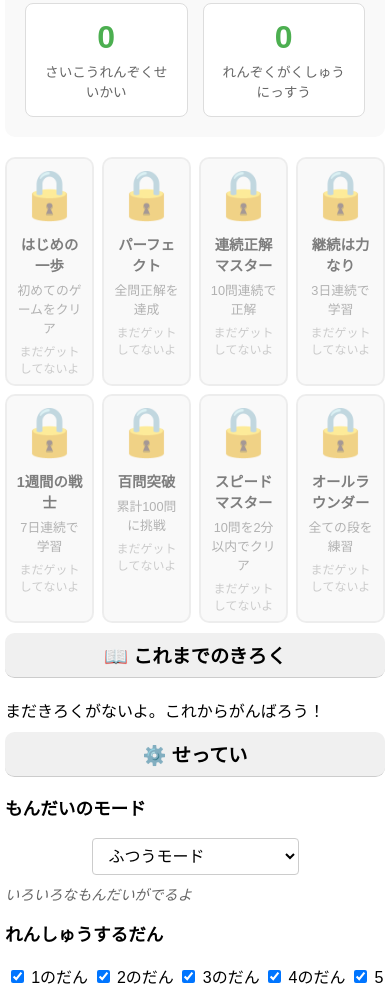
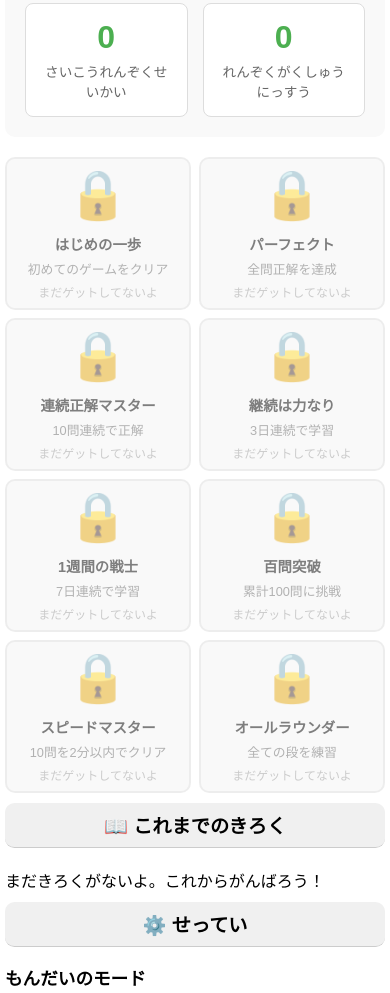
Before and after one commit to genzouw/kakezan-manabo, a website with bundled scripts: page index.html in a window 390 px wide. Shown: the part 2748-3741 px from the top of the page. Built offline with nearby package versions, Linux system fonts and the light colour scheme.

Commit message:
feat(style): 🎸 バッジカードの表示列数を制限して見やすく改善
スクリーンショットで確認された通り、バッジカード（できたバッジ）が
横に4枚以上並んでいて各カードが狭すぎて読みにくかった問題を修正しました。
間違いカードと同様に、固定列数に変更して見やすさを改善しました。

## 変更内容

### 画面サイズ別のカード表示列数
- **デスクトップ（768px以上）**: 4列（バッジが8個あるため、間違いカードより1列多く）
- **タブレット（768px以下）**: 3列
- **モバイル（480px以下）**: 2列
- **超狭い画面（420px以下）**: 2列

### 具体的な修正
- `.badge-collection`のグリッドを`repeat(auto-fill, minmax(Xpx, 1fr))`から固定列数に変更
- 各画面サイズで適切な列数を指定することで、カードの幅を確保
- バッジは8個あるため、デスクトップでは4列、モバイルでは2列に設定

## 修正の理由

間違いカードと同じく、`repeat(auto-fill, minmax(100px, 1fr))`の設定では
画面幅に応じて自動的に列数が増えるため、狭い画面でも4列以上表示されてしまい、
各カードが非常に狭くなっていました。

特に以下の問題がありました：
- バッジの絵文字（🎯、🏆など）が小さく表示される
- バッジ名（「はじめの一歩」など）が改行されすぎる
- 説明文（「初めてのゲームをクリア」など）が読みづらい
- ロック状態の表示（「まだゲットしてないよ」）が窮屈

固定列数にすることで、各バッジカードに十分なスペースを確保し、
絵文字、タイトル、説明文がバランスよく表示されるようになりました。

```diff
--- a/style.css
+++ b/style.css
@@ -122,7 +122,7 @@ h3 {
 /* バッジコレクション */
 .badge-collection {
   display: grid;
-  grid-template-columns: repeat(auto-fill, minmax(100px, 1fr));
+  grid-template-columns: repeat(4, 1fr);
   gap: 15px;
   margin-top: 20px;
   max-width: 100%;
@@ -806,6 +806,10 @@ h3 {
   .mistake-cards {
     grid-template-columns: repeat(2, 1fr);
   }
+
+  .badge-collection {
+    grid-template-columns: repeat(3, 1fr);
+  }
 }
 
 @media (max-width: 480px) {
@@ -889,7 +893,7 @@ h3 {
   }
 
   .badge-collection {
-    grid-template-columns: repeat(auto-fill, minmax(90px, 1fr));
+    grid-template-columns: repeat(2, 1fr);
     gap: 10px;
   }
 
@@ -929,7 +933,7 @@ h3 {
   }
 
   .badge-collection {
-    grid-template-columns: repeat(auto-fill, minmax(85px, 1fr));
+    grid-template-columns: repeat(2, 1fr);
     gap: 8px;
   }
 
```
